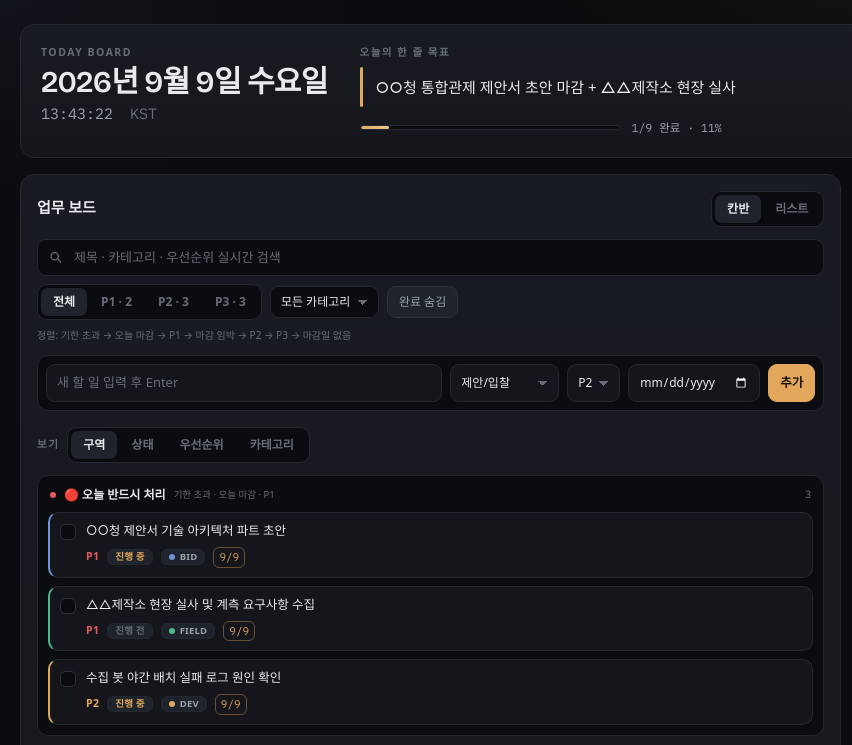
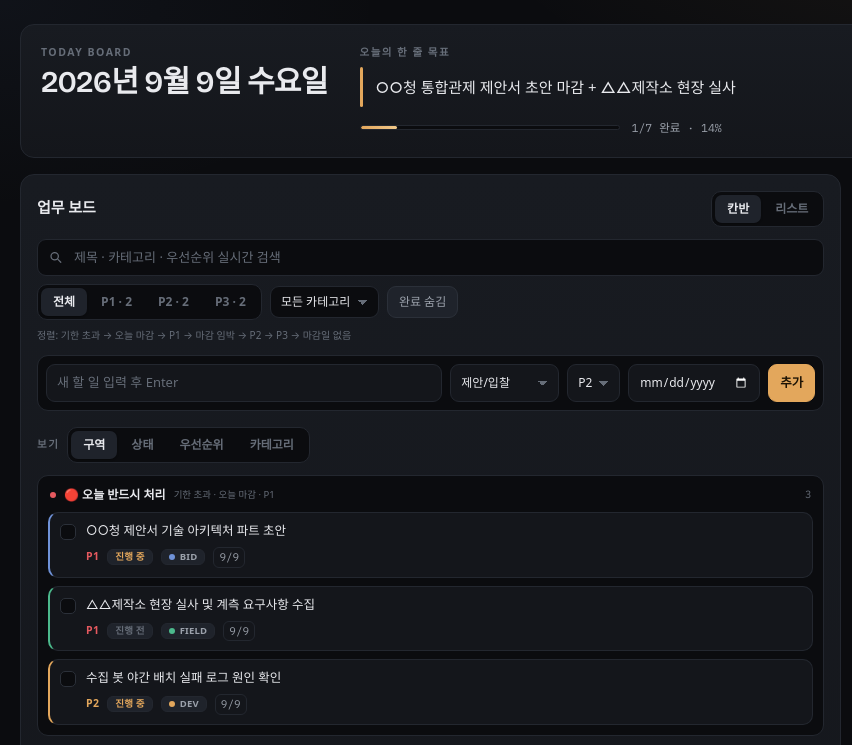
Before and after one commit to davidMin1975/today-board, a plain HTML site: page index.html in a window 1280 px wide. Shown: the top 745 px of the page, 0-852 px from the left. Drawn offline with nearby package versions, Linux system fonts and the light colour scheme; a web font is replaced by a local one.

Commit message:
fix: simplify board by removing legacy timer and routine UI

```diff
--- a/index.html
+++ b/index.html
@@ -276,9 +276,6 @@
 <script>
 document.addEventListener('alpine:init', () => {
   Alpine.data('board', () => ({
-    now: new Date(),
-    _iv: null,
-
     goal: '○○청 통합관제 제안서 초안 마감 + △△제작소 현장 실사',
     goalSuggest: '',
     view: 'kanban',
@@ -336,7 +333,8 @@
       } else {
         this.seed();
       }
-      this.migrate();
+      const removedLegacy = this.migrate();
+      if (removedLegacy) this.save();
       // 보드 재구성(구역 보기·통합 업무 동기화) 1회 마이그레이션: 낡은 필터/보기 상태 정리
       try {
         if (localStorage.getItem('today-board.migrated') !== 'v2') {
@@ -360,14 +358,16 @@
         setTimeout(() => this.syncNotion({ silent: true }), 1500);
       }
 
-      this._iv = setInterval(() => { this.now = new Date(); }, 1000);
-
       ['goal', 'view', 'fPrio', 'fCat', 'sort', 'kanbanGroup', 'showDone', 'tasks', 'systems', 'links']
         .forEach(k => this.$watch(k, () => this.save()));
     },
 
     migrate() {
       const base = Date.now() - this.tasks.length * 1000;
+      const legacyRoutineTitles = new Set(['수영 1km / 킥판 200m', '물 2L · 스트레칭 10분']);
+      const before = this.tasks.length;
+      // 기존 로컬 시드에만 있던 루틴 카드는 업무 보드에서 제거한다. Notion 원본은 건드리지 않는다.
+      this.tasks = this.tasks.filter((t) => t.notionId || !legacyRoutineTitles.has(String(t.title || '').trim()));
       this.tasks.forEach((t, i) => {
         if (!t.status) t.status = t.done ? 'done' : 'todo';
         if (t.done && t.status !== 'done') t.status = 'done';
@@ -381,6 +381,7 @@
         if (typeof l.icon !== 'string') l.icon = '';
         if (!l.id) l.id = this.uid();
       });
+      return before !== this.tasks.length;
     },
 
     seed() {
@@ -398,8 +399,6 @@
         mk({ title: '방문 결과 영업일지 CRM 입력',          cat: 'field', prio: 'P3', due: plus(1) }),
         mk({ title: '수집 봇 야간 배치 실패 로그 원인 확인', cat: 'dev',   prio: 'P2', due: t,       status: 'doing' }),
         mk({ title: '대시보드 알림 웹훅 재연결 및 테스트',   cat: 'dev',   prio: 'P3' }),
-        mk({ title: '수영 1km / 킥판 200m',                 cat: 'life',  prio: 'P2' }),
-        mk({ title: '물 2L · 스트레칭 10분',                cat: 'life',  prio: 'P3' }),
       ];
     },
 
@@ -519,13 +518,9 @@
     catMeta(id) { return this.cats.find(c => c.id === id) || { label: id, short: '', color: 'var(--edge)' }; },
 
     fmtDate() {
-      const d = this.now;
+      const d = new Date();
       const wd = ['일', '월', '화', '수', '목', '금', '토'][d.getDay()];
       return `${d.getFullYear()}년 ${d.getMonth() + 1}월 ${d.getDate()}일 ${wd}요일`;
-    },
-    fmtClock() {
-      const d = this.now, p = (n) => String(n).padStart(2, '0');
-      return `${p(d.getHours())}:${p(d.getMinutes())}:${p(d.getSeconds())}`;
     },
 
     /* ---------- tasks ---------- */
@@ -1049,10 +1044,6 @@
         <div class="label mb-1.5">Today Board</div>
         <div class="flex items-baseline gap-3 flex-wrap">
           <span class="font-display text-[26px] sm:text-[30px] leading-none font-semibold tracking-tight" x-text="fmtDate()"></span>
-        </div>
-        <div class="mono text-[15px] mt-1.5" style="color:var(--ink-dim)">
-          <span x-text="fmtClock()"></span>
-          <span class="ml-2" style="color:var(--ink-faint)">KST</span>
         </div>
       </div>
 
--- a/sw.js
+++ b/sw.js
@@ -8,7 +8,7 @@
  *
  * 배포/수정 후 캐시를 강제로 갱신하려면 아래 VERSION 값을 올리세요.
  */
-const VERSION = 'today-board-v9-netfirst';
+const VERSION = 'today-board-v10-simplified';
 const PRECACHE = VERSION + '-precache';
 const RUNTIME  = VERSION + '-runtime';
 
```
Also changed, not shown: manifest.webmanifest, 1 other file.
